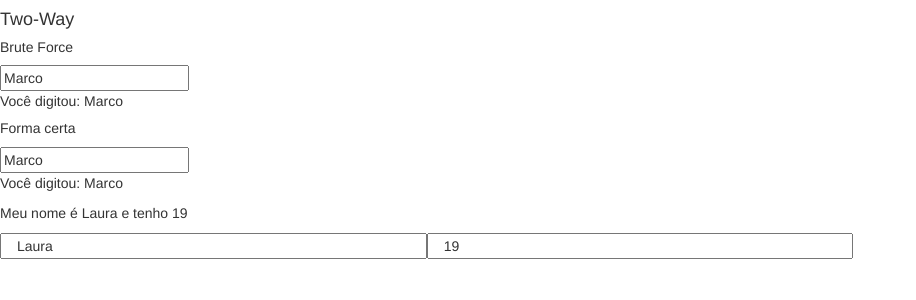
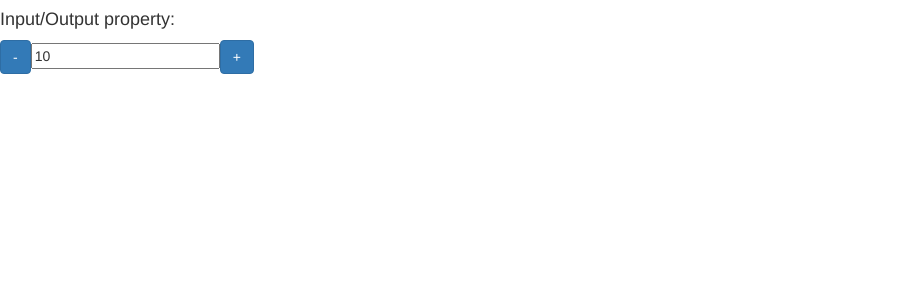
Before and after one commit to marcoafsantana/angular-class-project, an Angular app: page / in a window 1280 px wide. Shown: the top 300 px of the page, without its empty margins (0-916 px from the left). Built offline with nearby package versions, Linux system fonts and the light colour scheme.

Commit message:
input and output properties

```diff
--- a/src/app/app.module.ts
+++ b/src/app/app.module.ts
@@ -9,13 +9,17 @@ import { MeuApp2Component } from './meu-app2/meu-app2.component';
 import { DataBindingComponent } from './data-binding/data-binding.component';
 import { CursosModule } from './cursos/cursos.module';
 import { MeuFormModule } from './meu-form/meu-form.module';
+import { InputPropertyComponent } from './input-property/input-property.component';
+import { OutputPropertyComponent } from './output-property/output-property.component';
 
 @NgModule({
   declarations: [
     AppComponent,
     MeuAppComponent,
     MeuApp2Component,
-    DataBindingComponent
+    DataBindingComponent,
+    InputPropertyComponent,
+    OutputPropertyComponent
   ],
   imports: [
     BrowserModule,
--- a/src/app/data-binding/data-binding.component.html
+++ b/src/app/data-binding/data-binding.component.html
@@ -63,8 +63,17 @@
       >passe o mouse {{isMouseOver}}</span>
     </div>
   </article> -->
-  <article>
+  <!-- <article>
     <h4>Two-Way</h4>
     <app-meu-form></app-meu-form>
+  </article> -->
+  <article>
+    <h4>Input/Output property:</h4>
+    <app-curso [nome]="nomeDoCurso"></app-curso>
+
+    <contador valor="10"
+      (mudouValor)="onMudouValor($event)"
+    ></contador>
+
   </article>
 </section>
--- a/src/app/data-binding/data-binding.component.ts
+++ b/src/app/data-binding/data-binding.component.ts
@@ -44,11 +44,21 @@ export class DataBindingComponent implements OnInit {
 
   //Two-Way Binding:
 
-  nome :string ='Marco';
+  /*nome :string ='Marco';
 
   pessoa :object = {
     idade : 19,
     nome :'Laura'
+  }*/
+
+  //Input property:
+
+  // nomeDoCurso:string = "Angular";
+
+  //Output property;
+
+  onMudouValor(event){
+    console.log(event.novoValor);
   }
 
   constructor() { }
--- /dev/null
+++ b/src/app/input-property/input-property.component.html
@@ -0,0 +1,3 @@
+<section>
+  {{ nomeCurso }}
+</section>
--- /dev/null
+++ b/src/app/input-property/input-property.component.ts
@@ -0,0 +1,18 @@
+import { Component, OnInit, Input } from '@angular/core';
+
+@Component({
+  selector: 'app-curso',
+  templateUrl: './input-property.component.html',
+  styleUrls: ['./input-property.component.css'],
+  inputs:['nomeCurso:nome']//essa conotacao ou @input
+})
+export class InputPropertyComponent implements OnInit {
+
+  @Input('nome') nomeCurso :string = '';
+
+  constructor() { }
+
+  ngOnInit() {
+  }
+
+}
--- /dev/null
+++ b/src/app/output-property/output-property.component.html
@@ -0,0 +1,5 @@
+<div>
+  <button class="btn btn-primary" (click)="decrementa()"> - </button>
+  <input type="text" [value]="valor" readonly>
+  <button class="btn btn-primary" (click)="incrementa()"> + </button>
+</div>
--- /dev/null
+++ b/src/app/output-property/output-property.component.ts
@@ -0,0 +1,31 @@
+import { Component, OnInit, Input, EventEmitter, Output } from '@angular/core';
+
+@Component({
+  selector: 'contador',
+  templateUrl: './output-property.component.html',
+  styleUrls: ['./output-property.component.css'],
+  outputs:['mudouValor']//essa conotacao ou @output
+
+})
+export class OutputPropertyComponent implements OnInit {
+
+  @Input() valor :number = 0;
+
+  @Output() mudouValor = new EventEmitter();//Mudou valor gerará um evento (eventemitter)
+
+  incrementa(){
+    this.valor++;
+    this.mudouValor.emit({novoValor:this.valor});
+  }
+
+  decrementa(){
+    this.valor--;
+    this.mudouValor.emit({novoValor:this.valor});
+  }
+
+  constructor() { }
+
+  ngOnInit() {
+  }
+
+}
```
Also changed, not shown: src/app/input-property/input-property.component.css (added), src/app/output-property/output-property.component.css (added), 2 other files (tests, documents, lock files or other folders).
